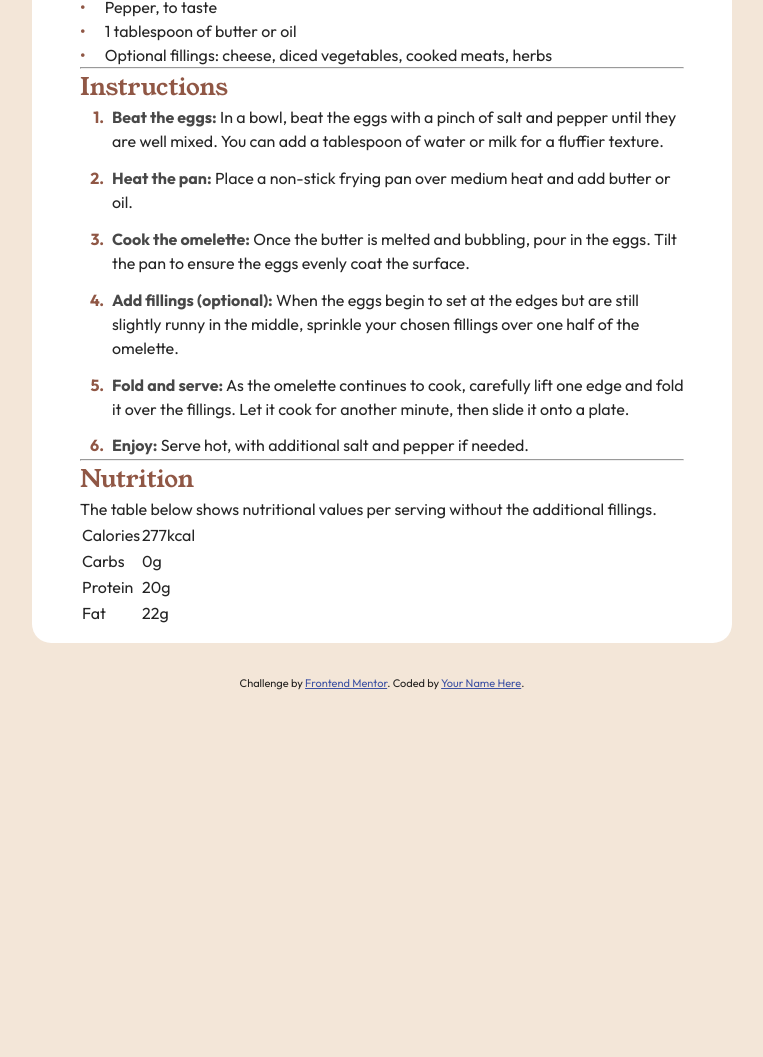
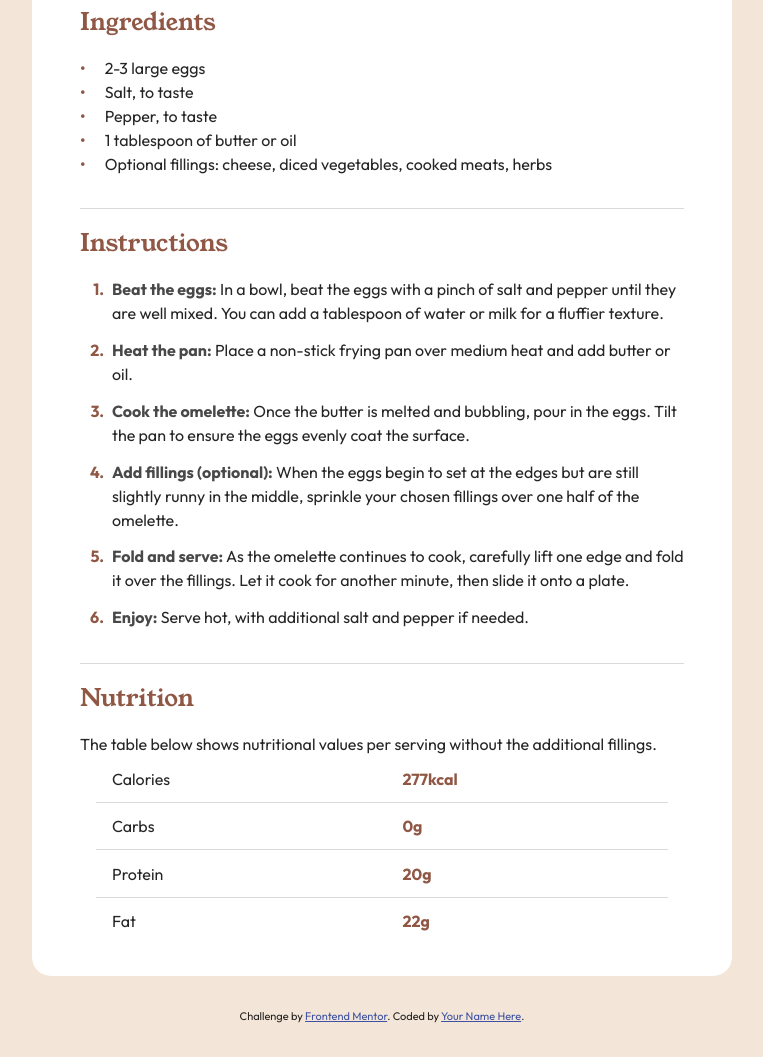
Before and after one commit to SyedYeasin-Coder/Recipe-page, a plain HTML site: page index.html in a window 1280 px wide. Shown: the part 728-1785 px from the top of the page, without its empty margins (258-1021 px from the left). Before the commit the page ends 1451 px from the top, so only its background shows below. Drawn offline with Linux system fonts and the light colour scheme.

Commit message:
Challange completed

```diff
--- a/index.html
+++ b/index.html
@@ -48,7 +48,7 @@
           <li>Optional fillings: cheese, diced vegetables, cooked meats, herbs</li>
         </ul>
       </div>
-      <hr>
+
 
       <div class="instruction-container">
         <h2>Instructions</h2>
@@ -90,7 +90,7 @@
           </li>
         </ol>
       </div>
-      <hr>
+
 
       <div class="nutrition-container">
         <h2>Nutrition</h2>
@@ -98,14 +98,16 @@
         <p>
           The table below shows nutritional values per serving without the additional fillings.
         </p>
-        <table>
-          <tbody>
-            <tr><td>Calories</td> <td>277kcal</td></tr>
-            <tr><td>Carbs</td> <td>0g</td></tr>
-            <tr><td>Protein</td> <td>20g</td></tr>
-            <tr><td>Fat</td> <td>22g</td></tr>
-          </tbody>
-        </table>
+        <div class="table-wrapper">
+          <table class="nutri-table">
+            <tbody>
+              <tr><td>Calories</td> <td class="brownie">277kcal</td></tr>
+              <tr><td>Carbs</td> <td class="brownie">0g</td></tr>
+              <tr><td>Protein</td> <td class="brownie">20g</td></tr>
+              <tr><td>Fat</td> <td class="brownie">22g</td></tr>
+            </tbody>
+          </table>
+        </div>
       </div>
     </div>
 
--- a/style.css
+++ b/style.css
@@ -44,7 +44,7 @@ body {
     display         : flex;
     flex-direction  : column;
     justify-content : center;
-    gap             : 2rem;
+    gap             : 0.5rem;
     max-width       : 700px;
     background-color: hsl(0, 0%, 100%);
     padding         : 1rem;
@@ -65,6 +65,9 @@ ul li::before {
 .prep-container h3 {
     color: hsl(332, 51%, 32%, 0.904);
 
+}
+.top-container p{
+    padding: 1rem 0;
 }
 
 .prep-container {
@@ -89,7 +92,6 @@ ul {
 
 .head-image{
     padding: 1.3rem;
-    padding-bottom: 0;
     border-radius: 2rem;
 }
 .all-contents-container{
@@ -118,3 +120,39 @@ ol li::before {
     font-size: 1rem;
     line-height: 1.6;
 }
+
+.nutri-table{
+    width: 100%;
+    border-collapse: collapse;
+
+}
+.table-wrapper{
+    width: min(100% - 2rem, 600px);
+    margin-inline: auto;
+}
+
+.nutri-table tr{
+    border-bottom: 1px solid hsla(0, 0%, 41%, 0.252);
+}
+.nutri-table tr:last-child{
+    border-bottom: none;
+}
+.nutri-table td{
+    padding: 0.7rem 1rem;
+}
+.brownie{
+    color: hsl(14, 45%, 36%, 0.904);
+    font-weight: 700;
+}
+.ingredient-container, .instruction-container{
+    border-bottom: 1px solid hsla(0, 0%, 41%, 0.252);
+}
+.top-container,.ingredient-container, .instruction-container, .nutrition-container{
+    margin-bottom: 1rem;
+}
+ol,ul{
+    margin: 1rem 0 2rem 0;
+}
+.nutrition-container h2{
+    margin-bottom: 1rem;
+}
```
Also changed, not shown: 1 other file.
